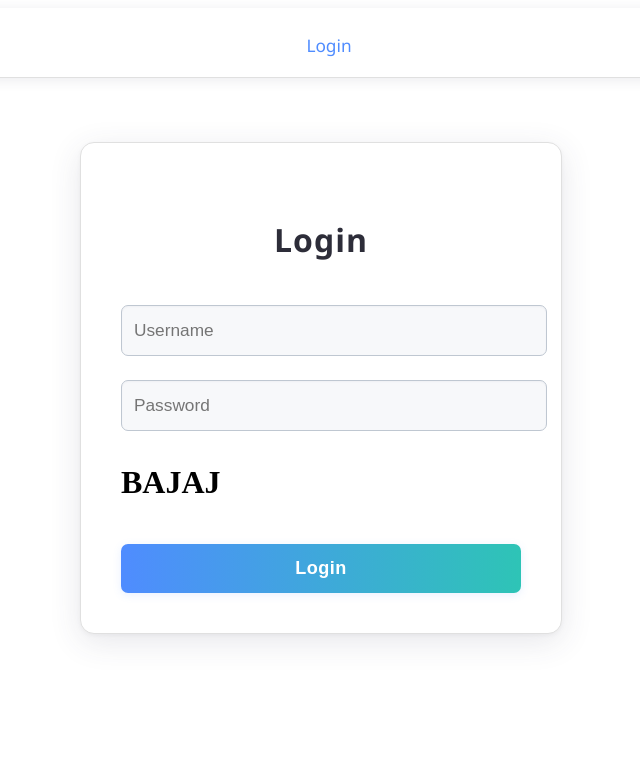
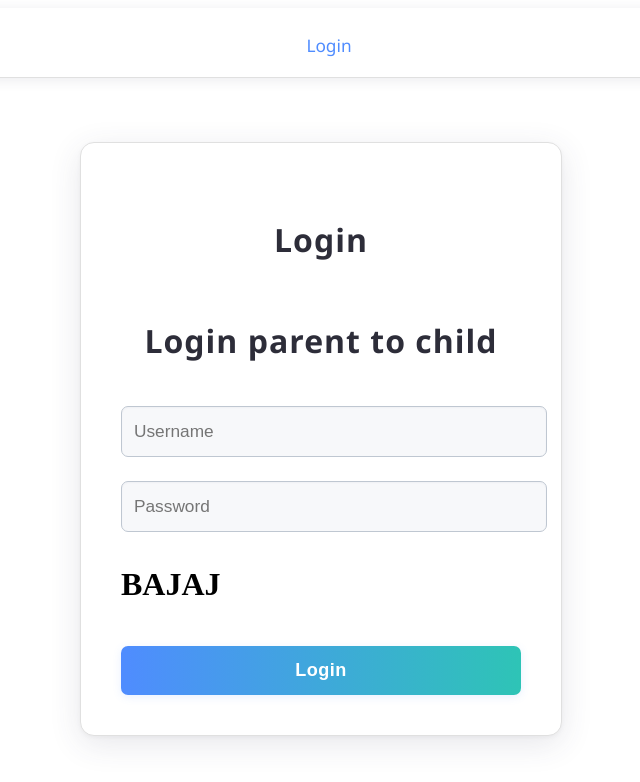
Before and after one commit to tejassapre/login-project, an Angular app: page /login in a window 1280 px wide. Shown: the top 782 px of the page, without its empty margins (319-959 px from the left). Built offline with nearby package versions, Linux system fonts and the light colour scheme.

Commit message:
login check

```diff
--- a/src/app/login/login.component.html
+++ b/src/app/login/login.component.html
@@ -1,5 +1,7 @@
 <div class="login-container">
   <h2>Login</h2>
+    <h2>Login parent to child</h2>
+
   <form (ngSubmit)="onLogin()">
     <input type="text" [(ngModel)]="username" name="username" placeholder="Username" required />
     <input type="password" [(ngModel)]="password" name="password" placeholder="Password" required />
```
